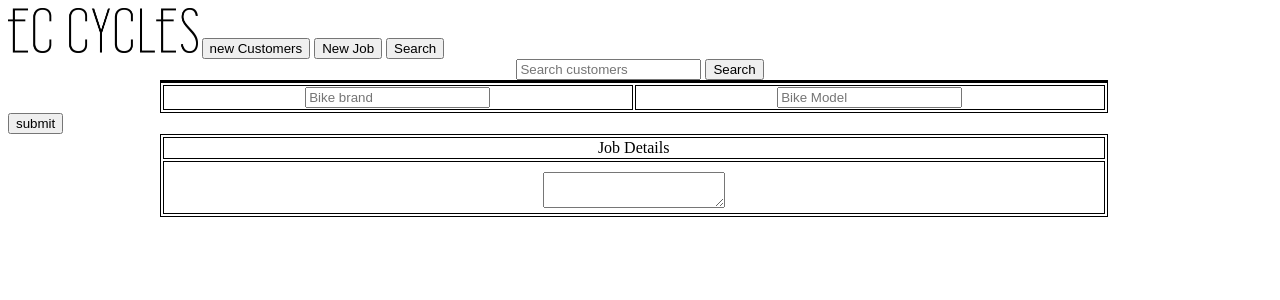
After one commit to Marcus-Hilder/Ec-cycles, a Flask app: page /NewJobCard in a window 1280 px wide. The commit adds this page. Shown: the top 300 px of the page. Run offline with Flask 3, Linux system fonts and the light colour scheme.

Commit message:
Worked on Everything +deleted old unsed pages

```diff
--- a/Static/Style.css
+++ b/Static/Style.css
@@ -37,4 +37,5 @@ h2{
     height: 800px;;
     width: 90%;
     font-size: 14px;
+    margin: 5%;
 }
--- a/Templates/CustSearch.html
+++ b/Templates/CustSearch.html
@@ -9,7 +9,8 @@
 <header>
     <a  href="/"><img id="logo" src="{{ url_for('static', filename='EC_Logo_Black.jpg') }}" alt="Error"></a>
     <a href="/newCust"><button>new Customers</button></a>
-    <a href="/NewJob"><button>New Job</button></a>
+    <a href="/NewJobCard"><button>New Job</button></a>
+    <a href="/CustSearch"><button>Search</button></a>
 </header>
 <body>
     <form method="POST" action="{{ url_for('CustSearch') }}">
@@ -30,7 +31,7 @@
 
                 <td>{{ result.Cust_ID }}</td>
                 <td>{{ result.custFName }} {{ result.custLName }}</td>
-                <td><form action="{{ url_for('CustInfo', id=result.Cust_ID) }}" method="post"  style="display:inline;">
+                <td><form action="{{ url_for('CustInfo', id=result.Cust_ID) }}" method="get"  style="display:inline;">
                     <button  type="submit">Select</button></form></td>
                 <td><form action="{{ url_for('delete_user', id=result.Cust_ID) }}" method="post"  style="display:inline;">
                     <button  type="submit">Delete</button>
--- a/Templates/NewCust.html
+++ b/Templates/NewCust.html
@@ -9,7 +9,8 @@
 <header>
     <a id="logo" href="/"><img id="logo" src="{{ url_for('static', filename='EC_Logo_Black.jpg') }}" alt="Error"></a>
     <a href="/newCust"><button>new Customers</button></a>
-    <a href="/NewJob"><button>New Job</button></a>
+    <a href="/NewJobCard"><button>New Job</button></a>
+    <a href="/CustSearch"><button>Search</button></a>
 </header>
 <body>
 {% block content %}
@@ -18,8 +19,7 @@
         <input type="text" name="CustFName" id="CustFName" required>
         <label for="CustLName">Last Name</label>
         <input type="text" name="CustLName" id="CustLName" required>
-        <label for=""></label>
-        <input type="text" name="" id="">
+        <!-- dont add more as you would pull from light speed and inport like than Therefor this page just for testing-->
         <label for="CustDetails">Customer's notes </label>
         <textarea name="CustDetails" id="CustDetails" ></textarea>
         <button type="submit">Submit</button>
--- /dev/null
+++ b/Templates/NewJobCard.html
@@ -0,0 +1,61 @@
+<!DOCTYPE html>
+<html lang="en">
+<head>
+    <meta charset="UTF-8">
+    <meta name="viewport" content="width=device-width, initial-scale=1.0">
+    <title>New job</title>
+    <link rel="stylesheet" href="{{ url_for('static', filename='style.css') }}">
+</head>
+<header>
+    <a  href="/"><img id="logo" src="{{ url_for('static', filename='EC_Logo_Black.jpg') }}" alt="Error"></a>
+    <a href="/newCust"><button>new Customers</button></a>
+    <a href="/NewJobCard"><button>New Job</button></a>
+    <a href="/CustSearch"><button>Search</button></a>
+</header>
+<body>
+{% block content %}
+<div style="text-align: center;">
+    <form method="get" action="{{ url_for('NewJobCard') }}">
+        <input type="text" name="search" placeholder="Search customers" value="{{ search }}">
+        <button type="submit">Search</button>
+    </form>
+</div>
+    <table>
+        <tbody>
+            {% for  result in  result %}
+            <tr>
+                <td>{{result.Cust_ID}}</td>
+                <td>{{result.CustFName}} {{result.CustLName}}</td>
+                <td>{{result.CustPNumber}}</td>
+                <form method="post" >
+
+
+                <td><input type="checkbox" name="Cust_ID" id="Cust_ID" value={{result.Cust_ID}}></td>
+            </tr>
+            {%endfor%}
+        </tbody>
+    </table>
+    <table>
+        <tr>
+            <td><input placeholder="Bike brand" type="text" name="BikeBrand" id="BikeBrand"></td>
+            <td><input placeholder="Bike Model" type="text" name="BikeModel" id="BikeModel"></td>
+
+        </tr>
+    </table>
+    <table>
+        <tr>
+            <td><label for="JobDetails">Job Details</label></td>
+        </tr>
+        <tr>
+            <td><textarea name="JobDetails" id="JobDetails" style="margin-top: 1%;" ></textarea></td>
+
+        </tr>
+        <button type="submit">submit</button>
+    </form>
+
+
+    </table>
+
+{% endblock %}
+</body>
+</html>
--- a/app.py
+++ b/app.py
@@ -20,9 +20,12 @@ def init_db():
 def index():
     conn = get_db_conn()
     sql = "SELECT * FROM  Customers"
+    sql2 = "SELECT * FROM  jobs"
     Customers = conn.execute(sql).fetchall()
+    jobs = conn.execute(sql2).fetchall()
+
     conn.close()
-    return render_template("index.html",Customers=Customers)
+    return render_template("index.html",Customers=Customers, jobs = jobs)
 
 @app.route('/newCust',methods=('POST','GET'))
 def newCust():
@@ -57,11 +60,11 @@ def CustSearch():
 
 @app.route('/Cust/<int:id>', methods=['GET', 'POST'])
 def CustInfo(id):
-    print(id)
     conn = get_db_conn()
     result = conn.execute('SELECT * FROM Customers WHERE Cust_ID = (?)',(id,)).fetchall()
-    conn.close
+    conn.close()
     print(result)
+
     if request.method == 'POST':
         CustFName = request.form['CustFName']
         CustLName = request.form['CustLName']
@@ -69,14 +72,13 @@ def CustInfo(id):
         CustEmail = request.form['CustEmail']
         CustDetails = request.form['CustDetails']
         conn = get_db_conn()
-        conn.execute('UPDATE Customers SET CustFName = ?,CustLName = ?,CustPNumber = ?, CustEmail = ? , CustDetails = ?  WHERE Cust_ID = ?',(CustFName,CustLName,CustPNumber,CustEmail,CustDetails,id))
+        conn.execute('UPDATE Customers SET CustFName = ?,CustLName = ?,CustPNumber = ?, CustEmail = ? , CustDetails = ? \
+                      WHERE Cust_ID = ?',(CustFName,CustLName,CustPNumber,CustEmail,CustDetails,id))
         conn.commit()
         conn.close()
         return redirect(url_for('index'))
-    else:
-        return render_template('CustInfo.html', result=result)
 
-
+    return render_template('CustInfo.html', result=result)
 @app.route('/delete/<int:id>', methods=('POST',))
 def delete_user(id):
     print(id)
@@ -86,9 +88,30 @@ def delete_user(id):
     conn.close()
     flash('User deleted successfully!')
     return redirect(url_for('index'))
-@app.route('/NewJob',methods=('POST','GET'))
-def newjob():
-    return render_template("newjob.html")
+
+@app.route('/NewJobCard',methods=('POST','GET'))
+def NewJobCard():
+    conn = get_db_conn()
+
+    search = request.args.get('search', '')
+    result = []
+    if search:
+        result = conn.execute(
+            "SELECT * FROM Customers WHERE CustFName LIKE ?",
+            ('%' + search + '%',)
+        ).fetchall()
+    if request.method == 'POST':
+        Cust_ID = request.form['Cust_ID']
+        BikeBrand = request.form['BikeBrand']
+        BikeModel = request.form['BikeModel']
+        JobDetails = request.form['JobDetails']
+        print('INSERT INTO Jobs (Cust_ID,BikeBrand,BikeModel,JobDetails) VALUES (?,?,?,?)',(Cust_ID,BikeBrand,BikeModel,JobDetails))
+        conn.execute('INSERT INTO Jobs (Cust_ID,BikeBrand,BikeModel,JobDetails) VALUES (?,?,?,?)',(Cust_ID,BikeBrand,BikeModel,JobDetails))
+        conn.commit()
+        return redirect(url_for('index'))
+
+    conn.close()
+    return render_template("NewJobCard.html", result=result, search=search)
 
 
 
```
Also changed, not shown: Templates/CustInfo.html (+17 -18 lines), Templates/NewJob.html (deleted, +0 -21 lines), Templates/index.html (+5 -5 lines), app2.py (deleted, +0 -7 lines), JobCards.db, job_cards.db (deleted), 2 other files.
